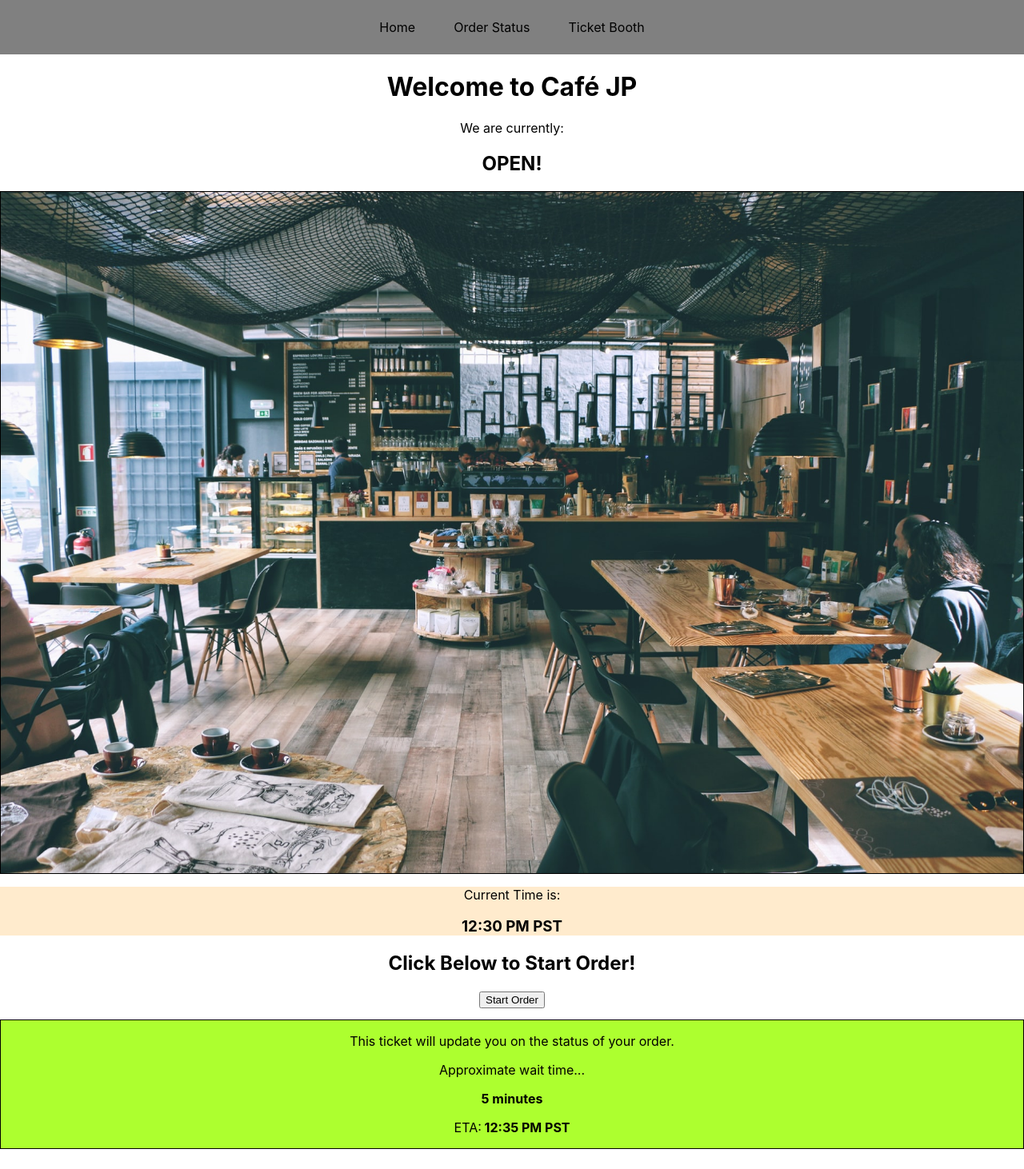
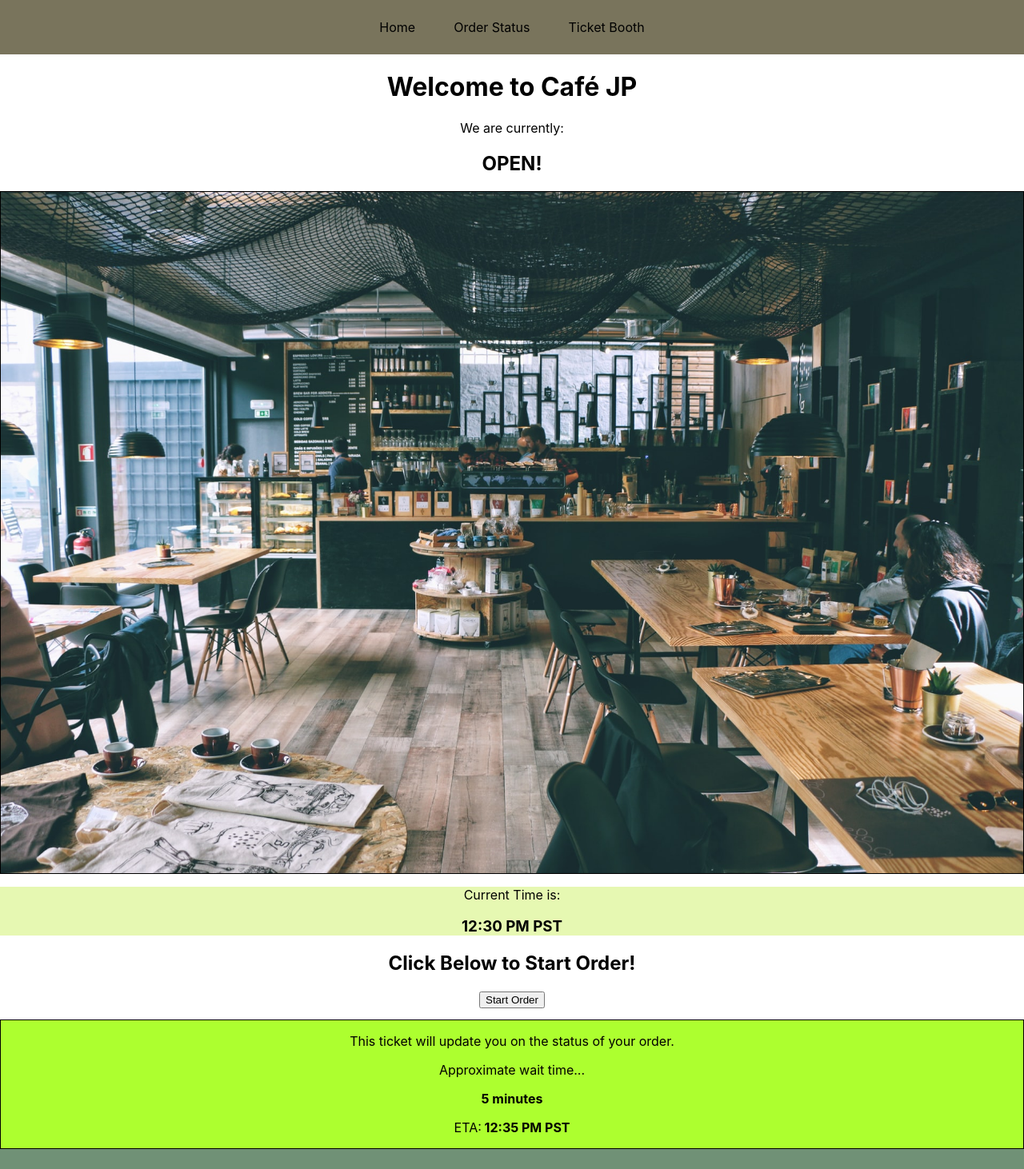
Before and after one commit to PocketThi3f/cafe-jp, a React (Create React App) app: page / in a window 1280 px wide. Shown: the top 1462 px of the page at 80% size. Built offline with nearby package versions, Linux system fonts and the light colour scheme.

Commit message:
experimenting with color palette

```diff
--- a/src/containers/ClockPanel/ClockPanel.scss
+++ b/src/containers/ClockPanel/ClockPanel.scss
@@ -1,7 +1,5 @@
 // This is the styles sheet for ClockPanel
 
 .clock-section {
-    flex: 1 0 auto;
-    background-color: blanchedalmond;
-    margin: 0 auto;
+    background-color: #E6F8B2;
 }
--- a/src/containers/Footer/Footer.scss
+++ b/src/containers/Footer/Footer.scss
@@ -4,6 +4,7 @@
     display: flex;
     flex-wrap: wrap;
     justify-content: center;
+    background-color: #709176;
 }
 
 .footer-item {
--- a/src/containers/Header/Header.scss
+++ b/src/containers/Header/Header.scss
@@ -9,7 +9,7 @@
     display: flex;
     justify-content: center;
     list-style-type: none;
-    background-color: grey;
+    background-color: #79745C;
 }
 
 .nav-item {
```
Also changed, not shown: src/components/NavigationBar/NavigationBar.css (deleted), src/components/NavigationBar/NavigationBar.scss (added).
